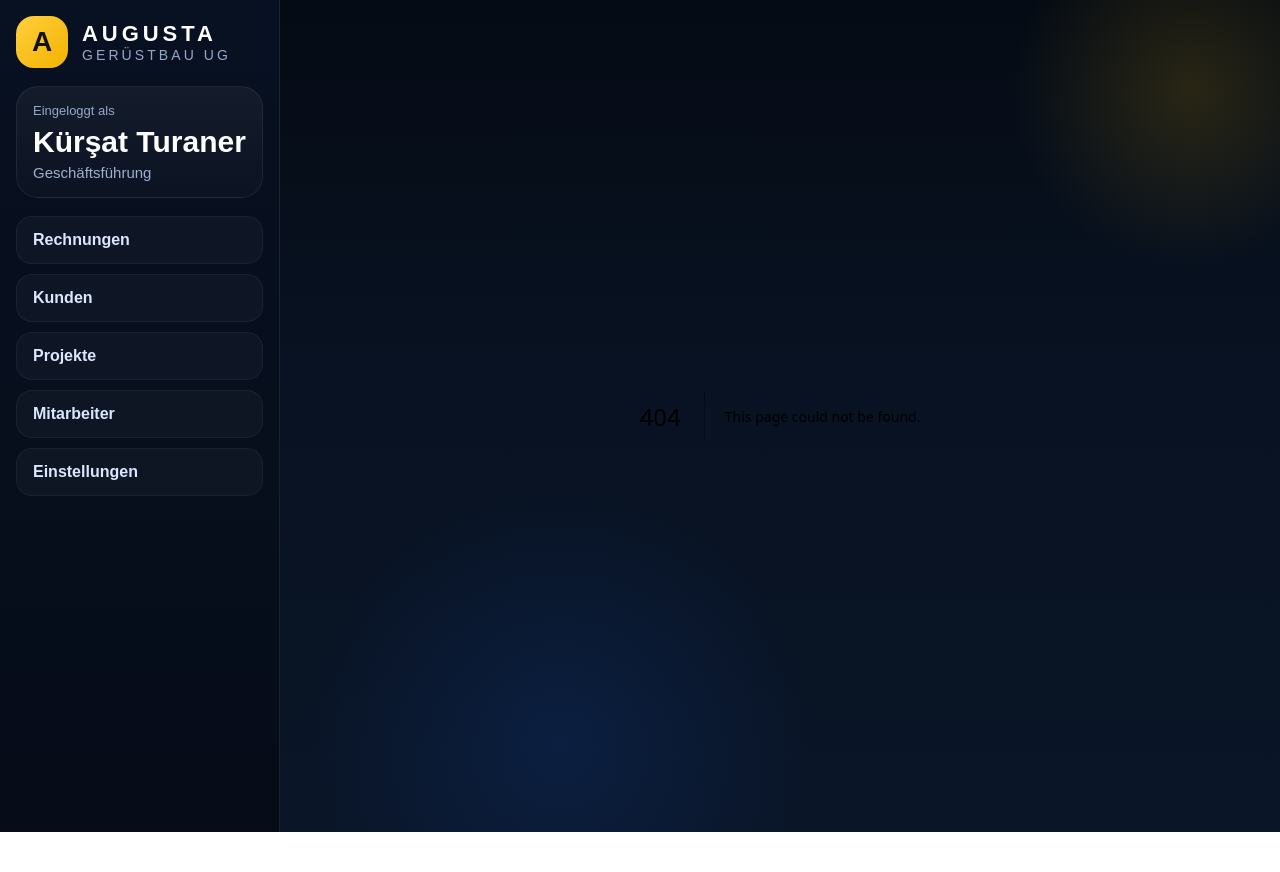
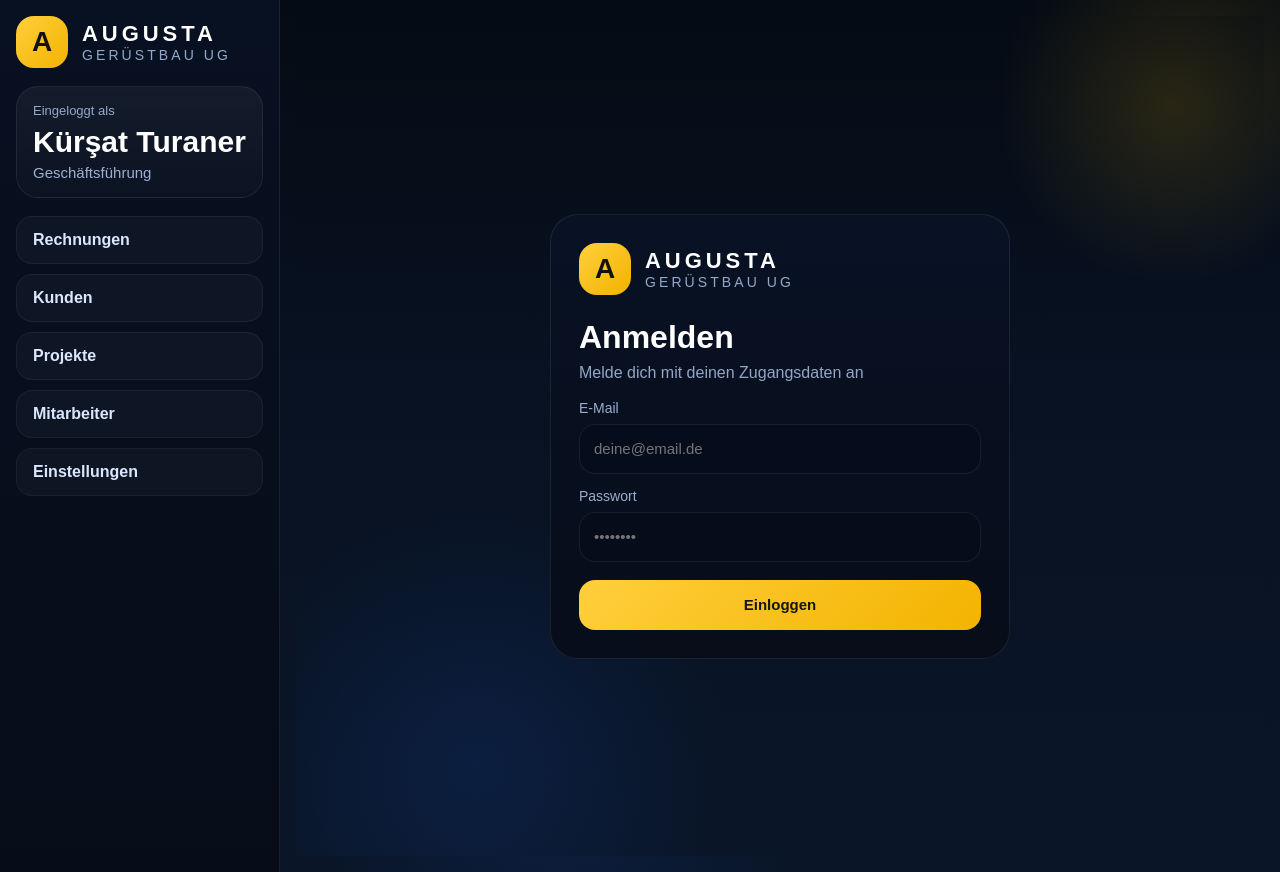
Before and after one commit to splicetecbayern24-dotcom/augusta-cloud-app, a Next.js app: page /login in a window 1280 px wide. Before the commit this address had no page. Before the commit the page ends 832 px from the top, so only its background shows below. Built offline with nearby package versions, Linux system fonts and the light colour scheme; no server answers.

Commit message:
Create page.tsx

```diff
--- /dev/null
+++ b/app/login/page.tsx
@@ -0,0 +1,5 @@
+import { LoginPage } from "@/components/login/LoginPage";
+
+export default function Page() {
+  return <LoginPage />;
+}
```
